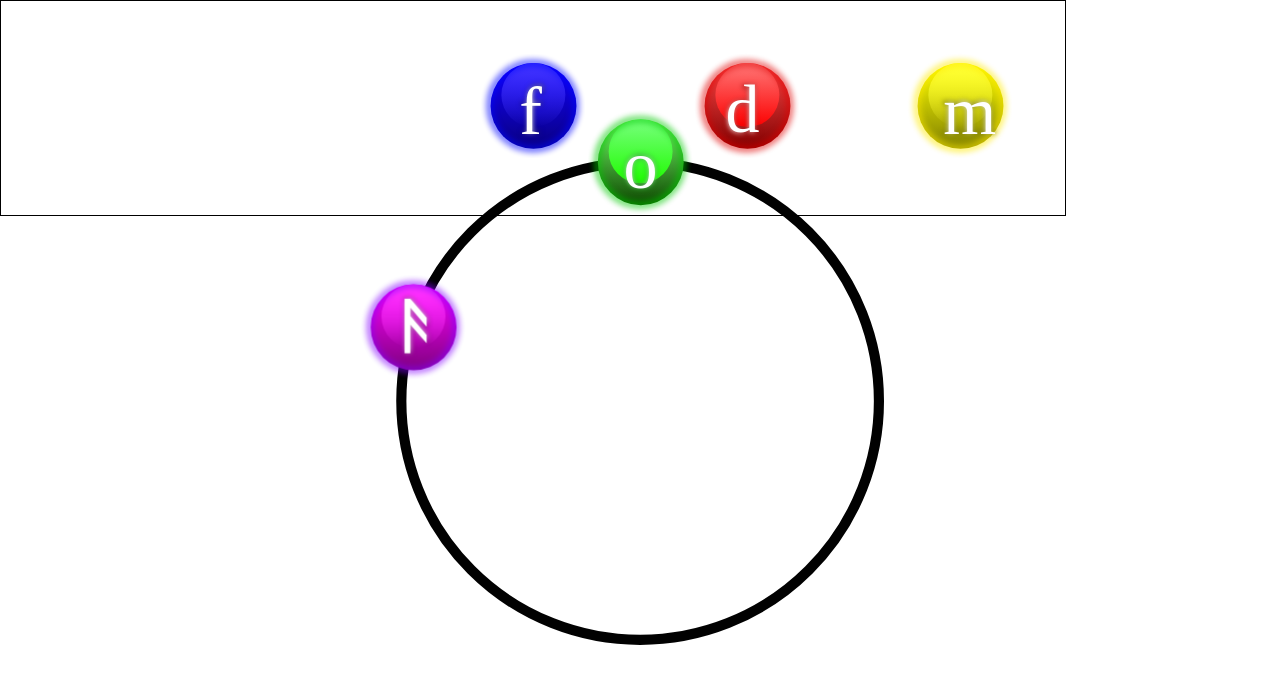
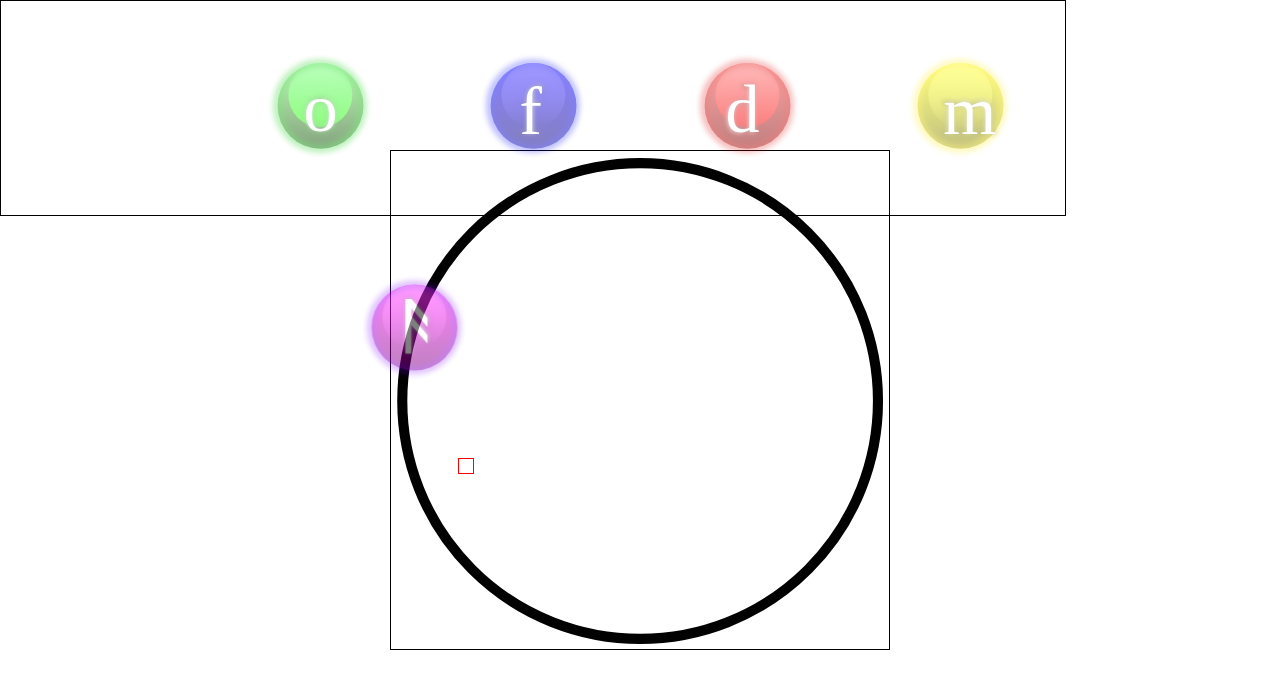
Before and after one commit to SafeCo/animation-tests, a plain HTML site: page GSAP animations/index.html in a window 1280 px wide. Drawn offline with nearby package versions, Linux system fonts and the light colour scheme.

Commit message:
Locating co-ordinates relative to path
managed to make animations in relation to path, however cannot get the co-ordinates of specific positions in the path.

```diff
--- a/GSAP animations/index.html
+++ b/GSAP animations/index.html
@@ -11,21 +11,21 @@
     <body>
 
 
-
-        <svg  id="test"  viewBox="-8 43 220 220"  >
+        <svg  id="path-view"  viewBox="-8 43 220 220"  >
             <path
             id="path"
             style="opacity:0.998;fill:none;stroke:#000000;stroke-width:4.46799;stroke-dashoffset:1.51937"
             d="M 102.05357,48.380954 A -105.07738,105.07738 0 0 0 -3.0238061,153.45833 -105.07738,105.07738 0 0 0 102.05357,258.53571 -105.07738,105.07738 0 0 0 207.13095,153.45833 -105.07738,105.07738 0 0 0 102.05357,48.380954 Z" />
-       </svg>
+        </svg>
 
-       <div class="orb-position">
+        <div class="dot"></div>
+
+       <div class="orb-container">
             <img src="Purple Orb.svg" class="orb one" >
             <img src="Green Orb.svg" class="orb two" >
             <img src="Blue Orb.svg" class="orb three" >
             <img src="Red Orb.svg" class="orb four" >
             <img src="Yellow Orb.svg" class="orb five" >
-
        </div>
 
         <script src="https://cdnjs.cloudflare.com/ajax/libs/gsap/3.9.1/gsap.min.js"></script>
--- a/GSAP animations/script.js
+++ b/GSAP animations/script.js
@@ -1,53 +1,85 @@
+const orbContainer = document.querySelector('.orb-container')
 const orbOne = document.querySelector('.one')
+const orbTwo = document.querySelector('.two')
 const path = document.querySelector('#path')
-const origin = document.querySelector('.orb-position')
-const orbTwo = document.querySelector('.two')
+const pathView = document.querySelector('#path-view')
+
+// let p =MotionPathPlugin.getRelativePosition(orbOne, pathView, [0.5, 0.5],{x:110,y:5})
+
+const tl = gsap.timeline({repeat:1});
+
+let rawPath = MotionPathPlugin.getRawPath("#path"),
+    pl;
+MotionPathPlugin.cacheRawPathMeasurements(rawPath);
 
 
 
 
+// for(i = 0; i < orbContainer.children.length; i++){
 
-let matrix = MotionPathPlugin.getAlignMatrix(origin, path, [0.5, 0.5], [0.5, 0.5]),
-    dragmePoint = {x: 0, y:0},
-    dotPoint = matrix.apply(dragmePoint);
+//   const orbPathPositions = [[0, 1],[0.2, 1.2],[0.4, 1.4],[0.6, 1.6],[0.8, 1.8],[1, 2]]
+//   let orb = orbContainer.children[i]
+//   // let p =MotionPathPlugin.getRelativePosition(orb, pathView, [0.5, 0.5],{x:110,y:5})
+//   p = MotionPathPlugin.getPositionOnPath(rawPath, 0)
 
-const tl = gsap.timeline({repeat:-1});
+
+//   tl.to(orb, {
+//     x: "+=" + p.x,
+//     y: "+=" + p.y,
+//     duration: 4,
+//     ease: "power1.inOut"
+//   }, 0);
+
+
+
+//   tl.to(orb, {
+//       duration: 5,
+//       repeat: -1,
+//       ease: "linear",
+//       motionPath:{
+//         start: orbPathPositions[i][0],
+//         end: orbPathPositions[i][1],
+//         path: "#path",
+//         align: "#path",
+//         alignOrigin: [0.5, 0.5]
+//       }
+//     });
+// }
+
+
+// let p =MotionPathPlugin.getRelativePosition(orbOne, pathView, [0.5, 0.5],{x:110,y:5})
+p = MotionPathPlugin.getPositionOnPath(rawPath, 1)
+
+let zl =MotionPathPlugin.getRelativePosition(orbOne, path, [0.5, 0.5],{x:p.x,y:p.y})
+let matrix = MotionPathPlugin.getGlobalMatrix(path),
+    // 0,0 is the top left corner, but you can use any local coordinates.
+    localPoint = {x: p.x, y: p.y},
+    // get a new point with the matrix transformations applied.
+    z = matrix.apply(localPoint);
+
+console.log(rawPath)
+console.log(p)
+console.log(z)
+console.log(zl)
 
 tl.to(orbOne, {
-  x: "+=" + dotPoint.x,
-  y: "+=" + dotPoint.y,
+  x: "+=" + zl.x,
+  y: "+=" + zl.y,
   duration: 4,
   ease: "power1.inOut"
-});
+}, 0);
+
+
 
 tl.to(orbOne, {
     duration: 5,
-    repeat: -1,
+    repeat: 1,
     ease: "linear",
     motionPath:{
+      start: 0,
+      end: 1,
       path: "#path",
       align: "#path",
       alignOrigin: [0.5, 0.5]
     }
   });
-
-
-  const tlTwo = gsap.timeline({repeat:-1, delay: 1});
-
-  tlTwo.to(orbTwo, {
-    x: "+=" + dotPoint.x,
-    y: "+=" + dotPoint.y,
-    duration: 4,
-    ease: "power1.inOut"
-  });
-
-  tlTwo.to(orbTwo, {
-      duration: 5,
-      repeat: -1,
-      ease: "linear",
-      motionPath:{
-        path: "#path",
-        align: "#path",
-        alignOrigin: [0.5, 0.5]
-      }
-    });
--- a/GSAP animations/style.css
+++ b/GSAP animations/style.css
@@ -8,24 +8,37 @@ body{
     overflow-y: hidden;
 }
 
+.dot{
+    position: absolute;
+    border: solid red 1px;
+    height: 1em;
+    width: 1em;
+    transform: translate(-50%, -50%);
+    left:  466.2764650159637px ;
+    top: 466.2764650159637px;
+}
 
-#test{
+#path-view{
+    border: solid black 1px;
     position: absolute;
     top: 50%;
-    left: 50%;
+    left:50%;
     min-width: 200px;
     max-width: 500px;
     transform: translate(-50%, -50%);
 
 }
 
+
 .orb{
     transform: scale(0.5);
+    opacity: 0.5;
+}
+
+.orb-container{
+    position: absolute;
+    border: solid black 1px;
+    /* top: -100%;
+    left: -10%; */
 
 }
-
-.orb-position{
-    position: absolute;
-    border: solid black 1px;
-
-}
```
